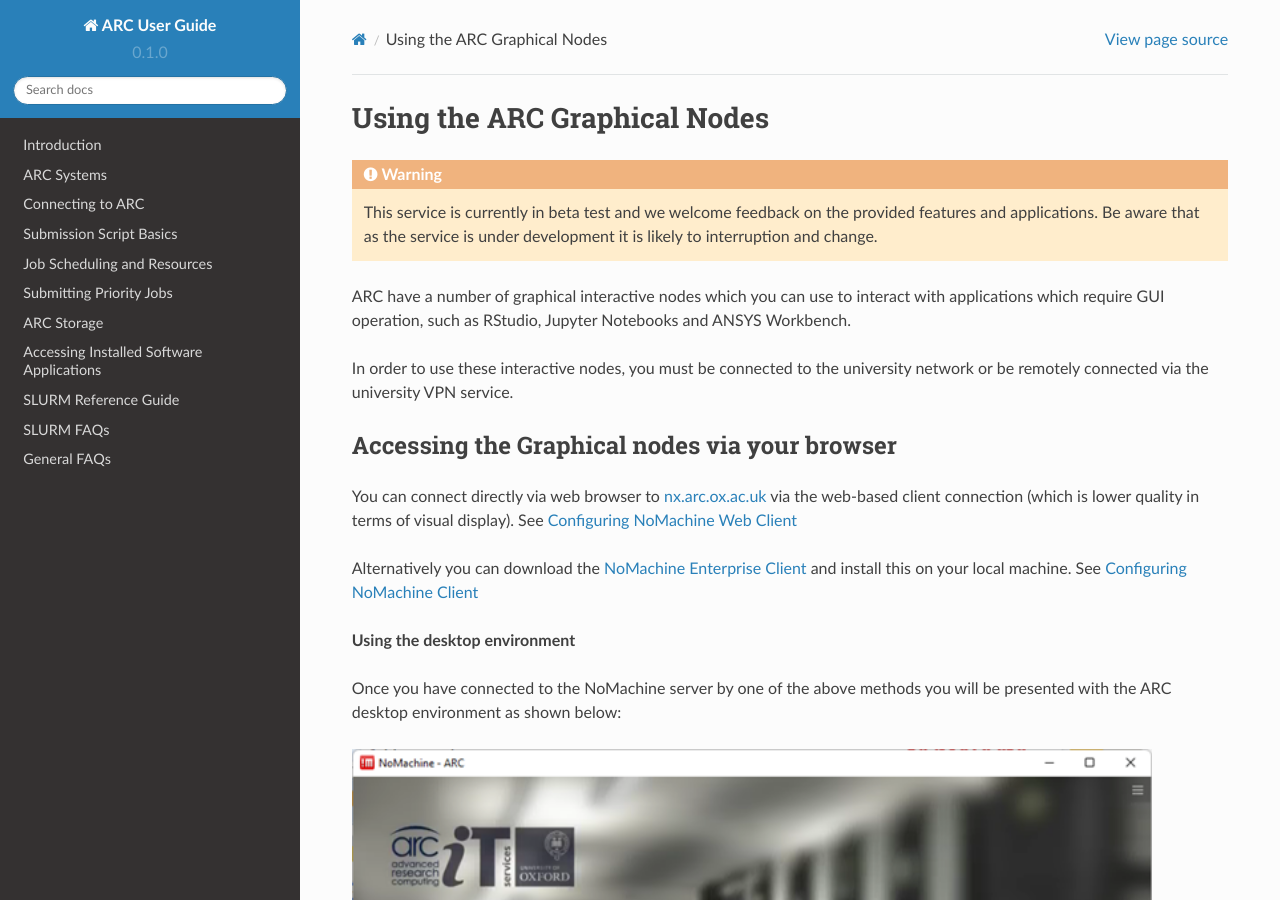
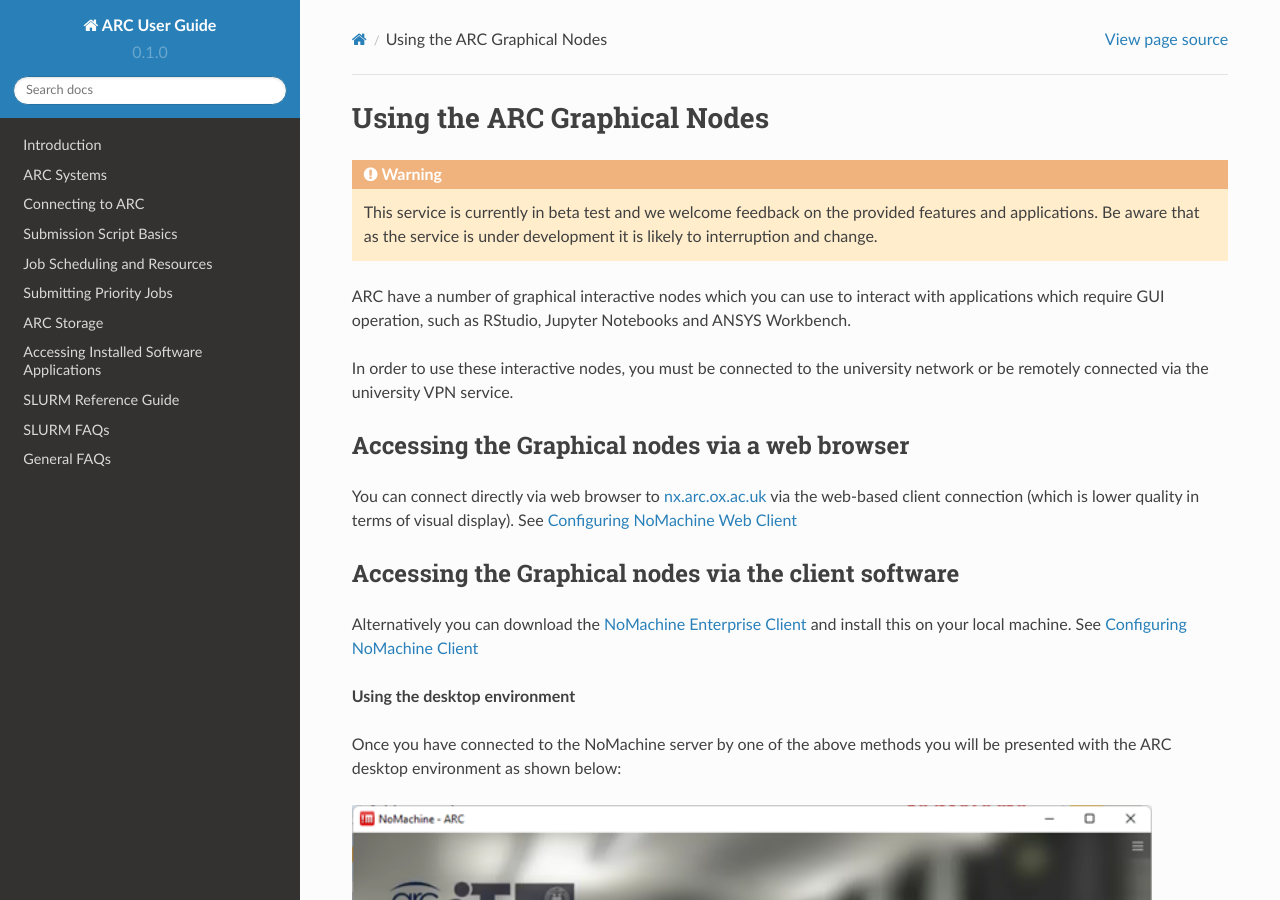
Before and after one commit to tina-friedrich/arc-user-guide, a Sphinx documentation site: the page built from docs/source/arc-gfx-interactive.rst, in a window 1280 px wide and 900 px high. Built offline with Sphinx 7.4.7 and the Read the Docs theme 2.0.0, drawn with Linux system fonts in a browser that asks for light colours.

Commit message:
Update arc-gfx-interactive.rst

```diff
--- a/docs/source/arc-gfx-interactive.rst
+++ b/docs/source/arc-gfx-interactive.rst
@@ -11,11 +11,14 @@
 
 In order to use these interactive nodes, you must be connected to the university network or be remotely connected via the university VPN service.
 
-Accessing the Graphical nodes via your browser
-==============================================
+Accessing the Graphical nodes via a web browser
+===============================================
 
 You can connect directly via web browser to `nx.arc.ox.ac.uk <https://nx.arc.ox.ac.uk>`_ via the web-based client connection (which is lower quality in terms of
 visual display). See `Configuring NoMachine Web Client <https://arc-user-guide.readthedocs.io/en/latest/arc-nx-web.html>`_
+
+Accessing the Graphical nodes via the client software
+=====================================================
 
 Alternatively you can download the `NoMachine Enterprise Client <https://www.nomachine.com/download-enterprise#NoMachine-Enterprise-Client>`_ and install this on your
 local machine. See `Configuring NoMachine Client <https://arc-user-guide.readthedocs.io/en/latest/arc-nx-client.html>`_
```
